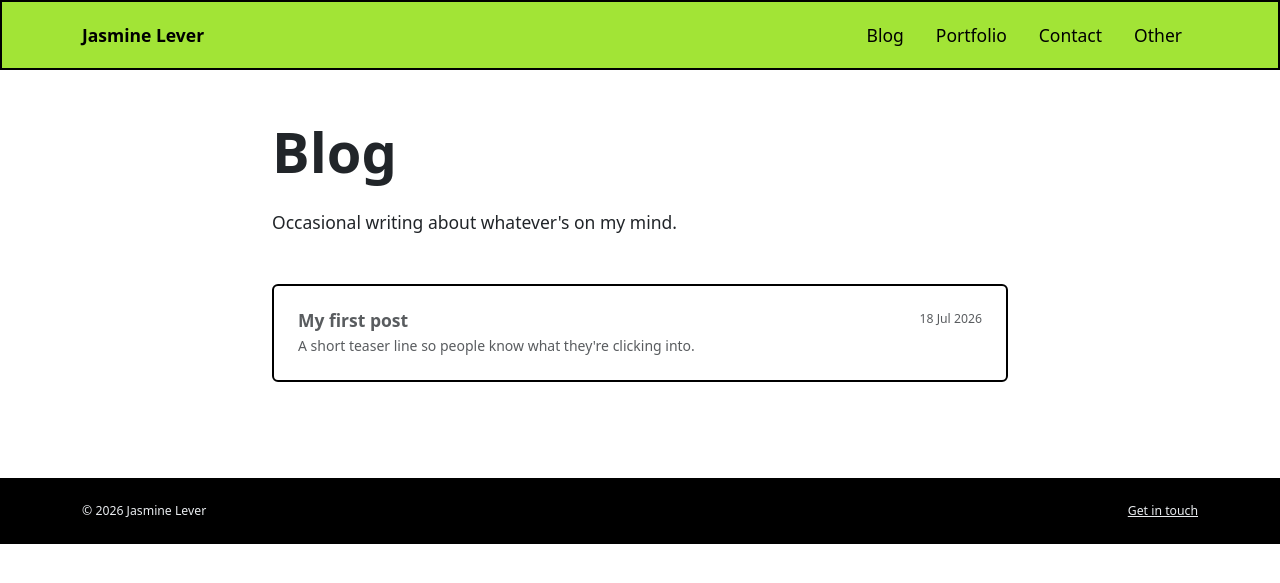
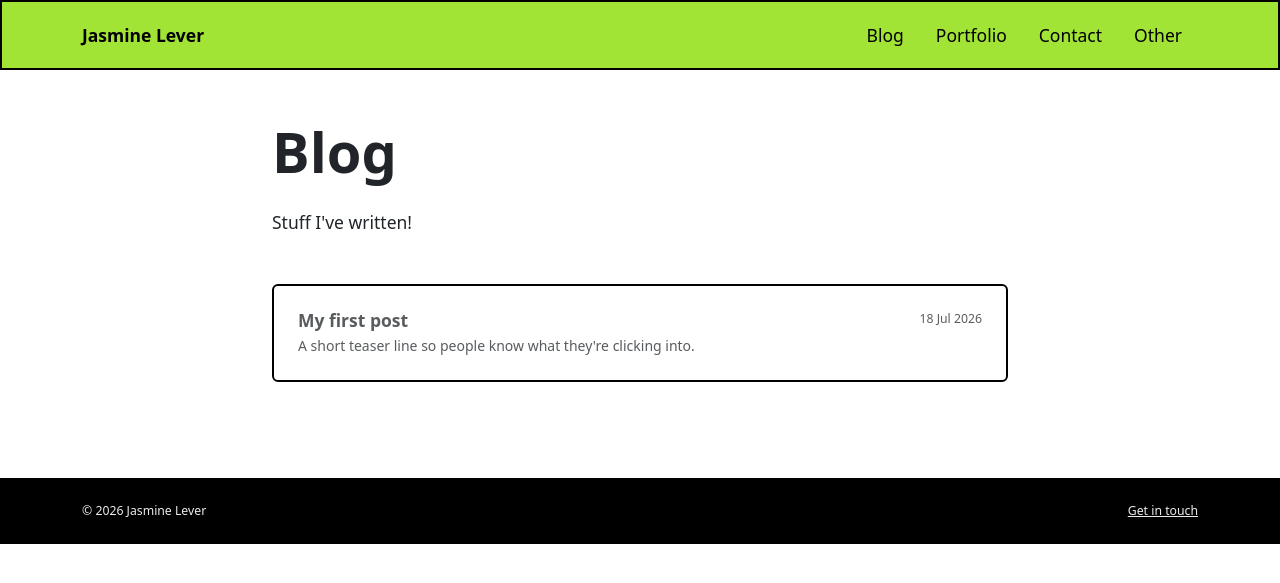
Before and after one commit to jasminelx/jasminelx.github.io, a Jekyll site: the page built from blog.html, in a window 1280 px wide. Shown: the top 583 px of the page. Built offline with Jekyll 4.4.1, drawn with Linux system fonts in a browser that asks for light colours.

Commit message:
Update blog.html

```diff
--- a/blog.html
+++ b/blog.html
@@ -3,7 +3,7 @@ layout: default
 nav: blog
 title: Blog
 # EDIT the intro line below if you like:
-intro: Occasional writing about whatever's on my mind.
+intro: Stuff I've written!
 permalink: /blog/
 ---
 <main class="py-5">
```
